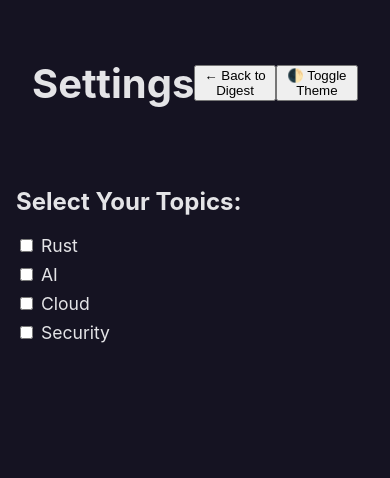
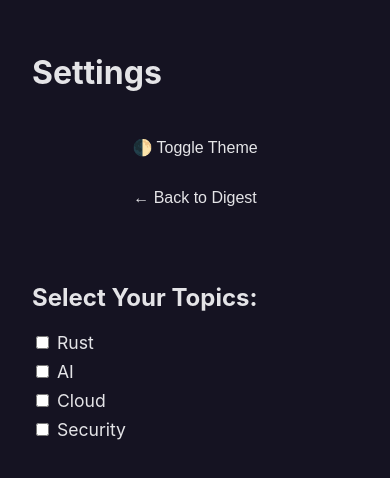
Before and after one commit to maccooper/devdigest, a website: page public/settings.html in a window 390 px wide. Drawn offline with Linux system fonts and the light colour scheme.

Commit message:
correct button stylization for settings page

```diff
--- a/public/settings.html
+++ b/public/settings.html
@@ -7,8 +7,8 @@
 <body>
   <header>
     <h1>Settings</h1>
-    <button onclick="window.location.href='index.html'">← Back to Digest</button>
-    <button onclick="toggleTheme()">🌓 Toggle Theme</button>
+    <button id = "settings-button" onclick="toggleTheme()">🌓 Toggle Theme</button>
+    <button id = "settings-button" onclick="window.location.href='index.html'">← Back to Digest</button>
   </header>
 
   <section>
--- a/public/styles.css
+++ b/public/styles.css
@@ -99,3 +99,24 @@ h1 {
 .story a:hover {
   text-decoration: underline;
 }
+
+@media (max-width: 600px) {
+  header {
+    flex-direction: column;
+    align-items: flex-start;
+  }
+
+  #settings-button {
+    margin-top: 1rem;
+    width: 100%;
+    text-align: center;
+  }
+
+  section {
+    padding: 1rem;
+  }
+
+  h1 {
+    font-size: 2rem;
+  }
+}
```
